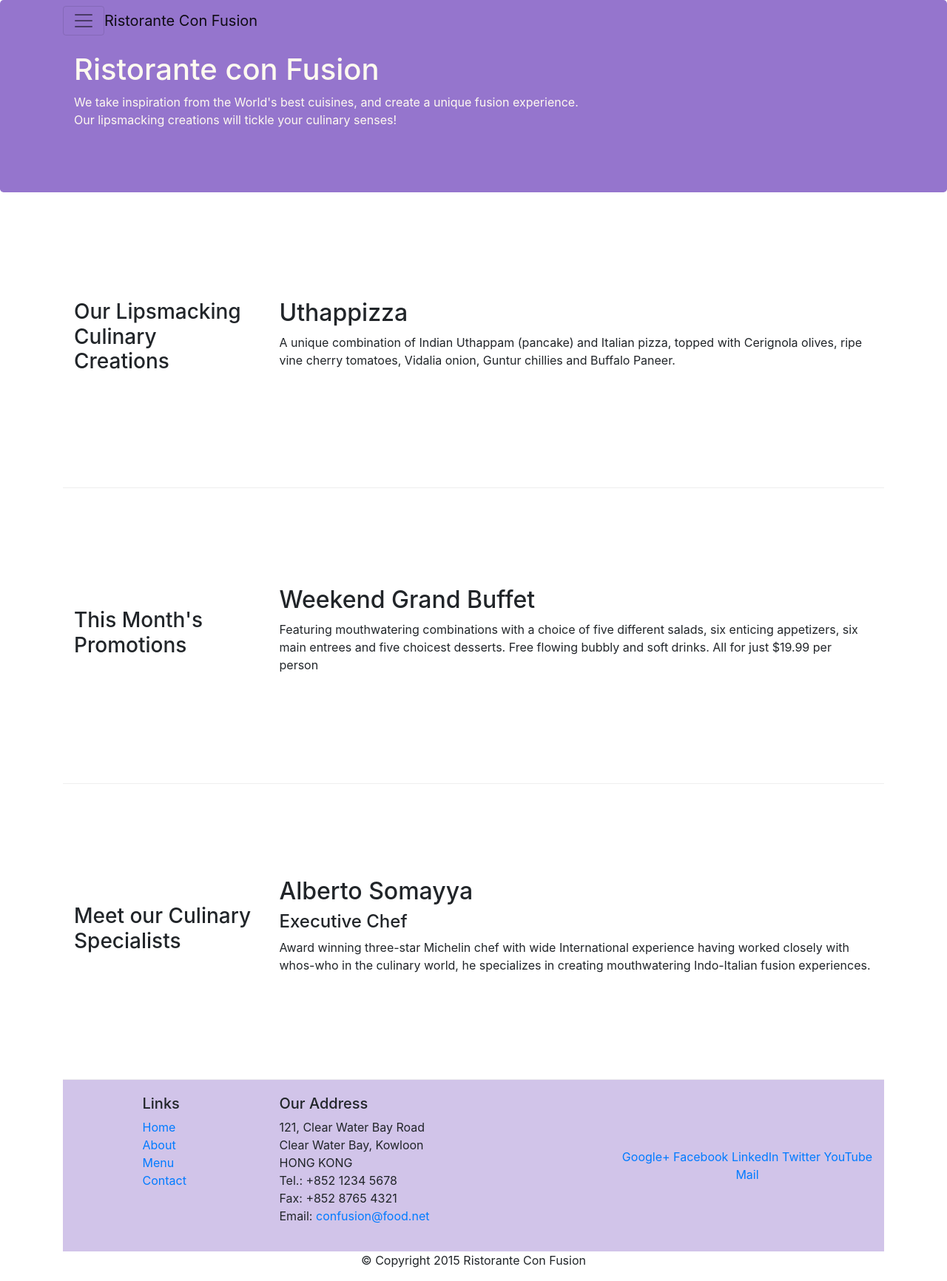
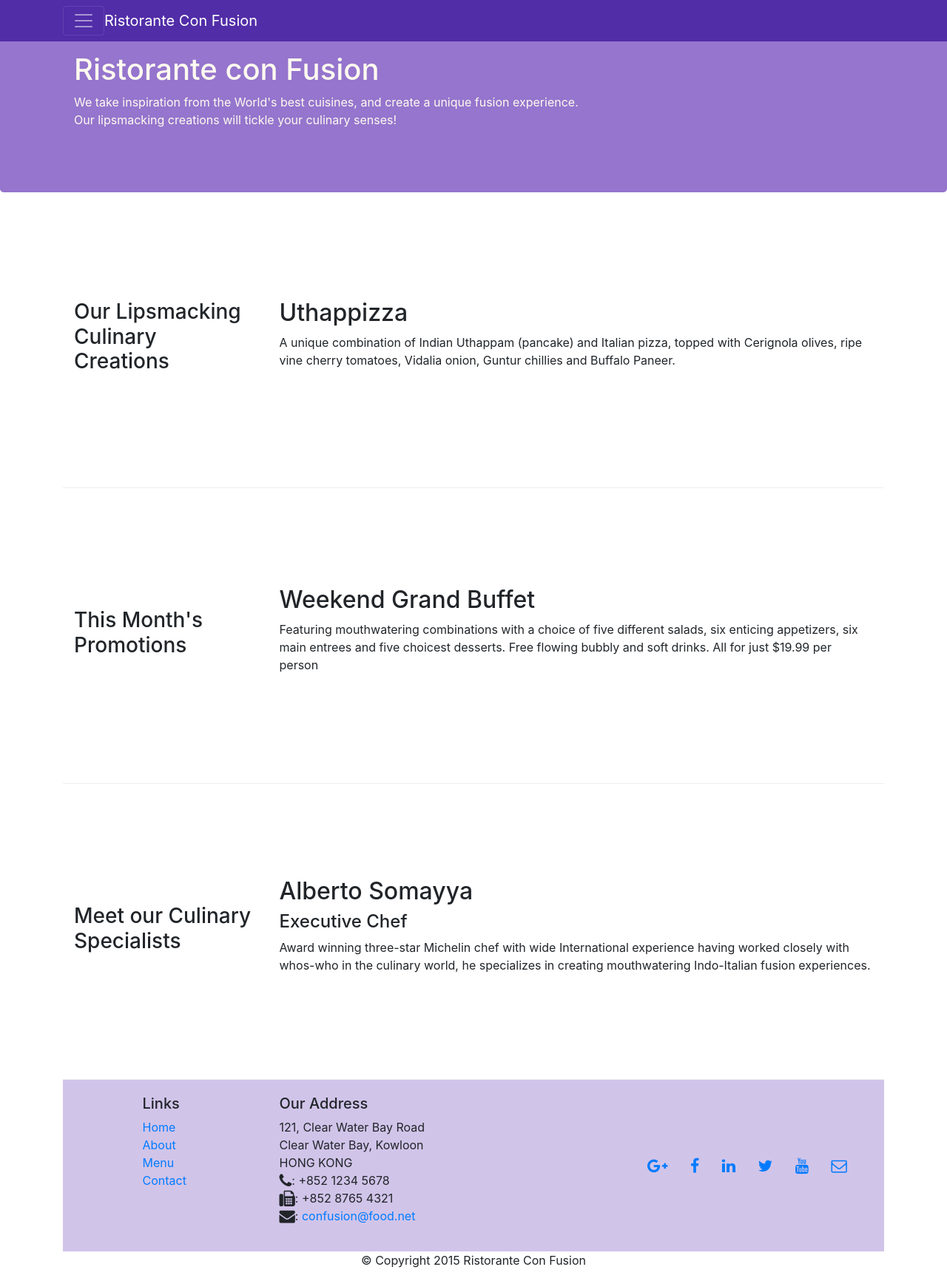
Before and after one commit to dimchoslimcho/conFusionBootstrap4, a website: page index.html in a window 1280 px wide. Shown: the whole page at 74% size. Drawn offline with nearby package versions, Linux system fonts and the light colour scheme.

Commit message:
Icon Fonts

```diff
--- a/index.html
+++ b/index.html
@@ -10,13 +10,15 @@
 
 <!-- Bootstrap CSS -->
 <!-- Css classes provided by bootstrap -->
+<link rel="stylesheet" href="node_modules/font-awesome/css/font-awesome.min.css">
+<link rel="stylesheet" href="node_modules/bootstrap-scoial/bootstrap-scoial.css">
 <link rel="stylesheet" href="node_modules/bootstrap/dist/css/bootstrap.min.css">
 <link rel="stylesheet" href="css/styles.css">
     <title>Ristorante Con Fusion</title>
 </head>
 
 <body>
-  <nav class="navbar navbar-light navbar-toggleable-sm fixed-top">
+  <nav class="navbar navbar-dark navbar-toggleable-sm fixed-top">
         <div class="container">
           <button class="navbar-toggler" type="button" data-toggle="collapse" data-target="#Navbar">
             <span class="navbar-toggler-icon"></span>
@@ -24,10 +26,10 @@
            <a class="navbar-brand mr-auto" href="#">Ristorante Con Fusion</a>
            <div class="collapse navbar-collapse" id="Navbar">
              <ul class="navbar-nav mr-auto">
-                 <li class="nav-item active"><a class="nav-link" href="#">Home</a></li>
-                 <li class="nav-item"><a class="nav-link" href="./aboutus.html">About</a></li>
-                 <li class="nav-item"><a class="nav-link" href="#">Menu</a></li>
-                 <li class="nav-item"><a class="nav-link" href="#">Contact</a></li>
+                 <li class="nav-item active"><a class="nav-link" href="#"><span class="fa fa-home fa-lg"></span> Home</a></li>
+                 <li class="nav-item"><a class="nav-link" href="./aboutus.html"><span class="fa fa-info fa-lg"></span> About</a></li>
+                 <li class="nav-item"><a class="nav-link" href="#"><span class="fa fa-list fa-lg"></span> Menu</a></li>
+                 <li class="nav-item"><a class="nav-link" href="#"><span class="fa fa-address-card fa-lg"></span> Contact</a></li>
              </ul>
            </div>
         </div>
@@ -101,19 +103,19 @@
 		              121, Clear Water Bay Road<br>
 		              Clear Water Bay, Kowloon<br>
 		              HONG KONG<br>
-		              Tel.: +852 1234 5678<br>
-		              Fax: +852 8765 4321<br>
-		              Email: <a href="mailto:confusion@food.net">confusion@food.net</a>
+		              <i class="fa fa-phone fa-lg"></i>: +852 1234 5678<br>
+		              <i class="fa fa-fax fa-lg"></i>: +852 8765 4321<br>
+		              <i class="fa fa-envelope fa-lg"></i>: <a href="mailto:confusion@food.net">confusion@food.net</a>
 		           </address>
                 </div>
                 <div class="col col-sm-4 align-self-center">
                     <div style="text-align: center">
-                        <a href="http://google.com/+">Google+</a>
-                        <a href="http://www.facebook.com/profile.php?id=">Facebook</a>
-                        <a href="http://www.linkedin.com/in/">LinkedIn</a>
-                        <a href="http://twitter.com/">Twitter</a>
-                        <a href="http://youtube.com/">YouTube</a>
-                        <a href="mailto:">Mail</a>
+                        <a class="btn btn-social-icon btn-google" href="http://google.com/+"><i class="fa fa-google-plus fa-lg"></i></a>
+                        <a class="btn btn-social-icon btn-facebook" href="http://www.facebook.com/profile.php?id="><i class="fa fa-facebook fa-lg"></i></a>
+                        <a class="btn btn-social-icon btn-linkedin" href="http://www.linkedin.com/in/"><i class="fa fa-linkedin fa-lg"></i></a>
+                        <a class="btn btn-social-icon btn-twitter" href="http://twitter.com/"><i class="fa fa-twitter fa-lg"></i></a>
+                        <a class="btn btn-social-icon btn-youtube" href="http://youtube.com/"><i class="fa fa-youtube fa-lg"></i></a>
+                        <a class="btn btn-social-icon" href="mailto:"><i class="fa fa-envelope-o fa-lg"></i></a>
                     </div>
                 </div>
            </div>
--- a/package.json
+++ b/package.json
@@ -14,6 +14,8 @@
     "lite-server": "^2.2.2"
   },
   "dependencies": {
-    "bootstrap": "^4.0.0-alpha.6"
+    "bootstrap": "^4.0.0-alpha.6",
+    "bootstrap-social": "^5.1.1",
+    "font-awesome": "^4.7.0"
   }
 }
```
Also changed, not shown: aboutus.html (+16 -14 lines), 1 other file.
